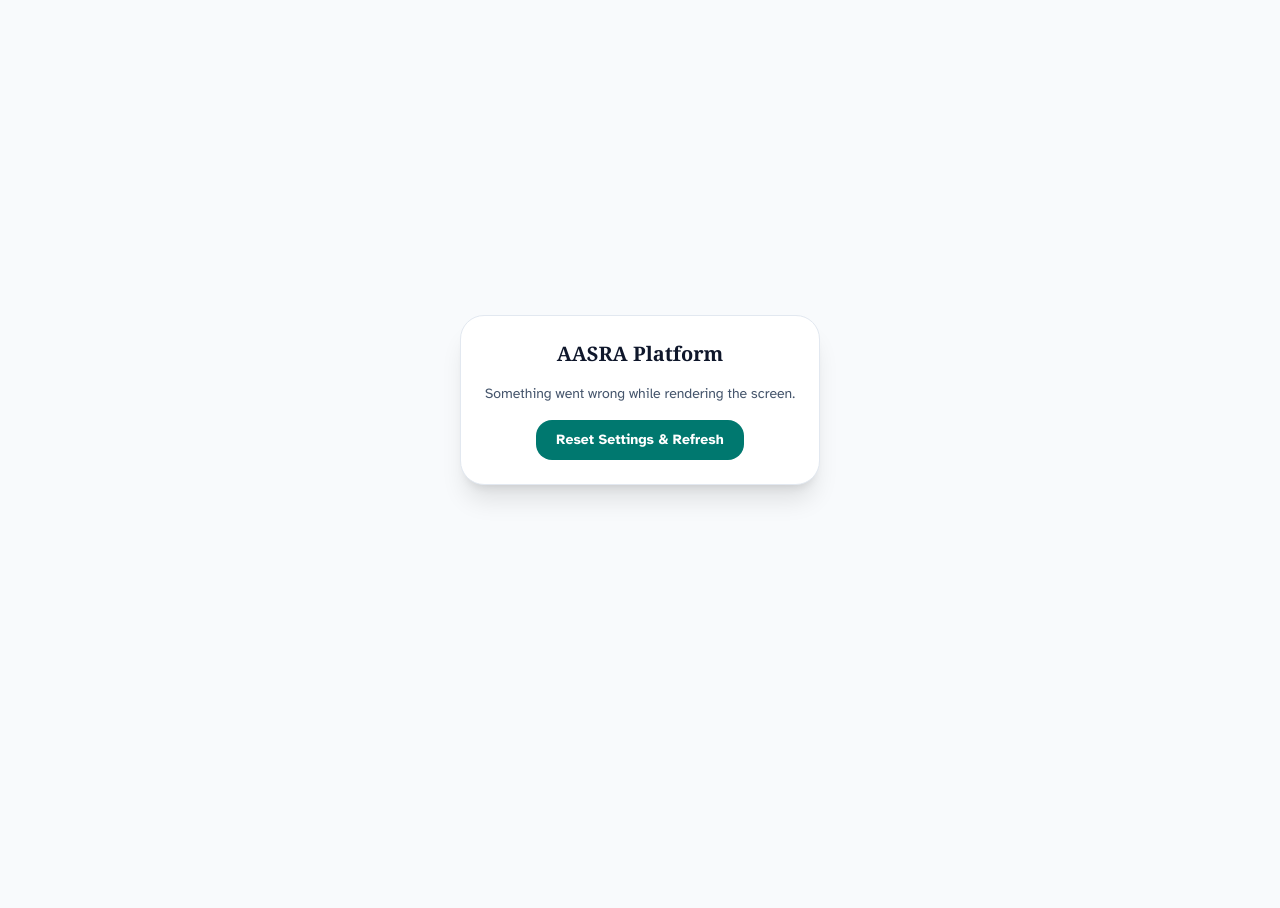
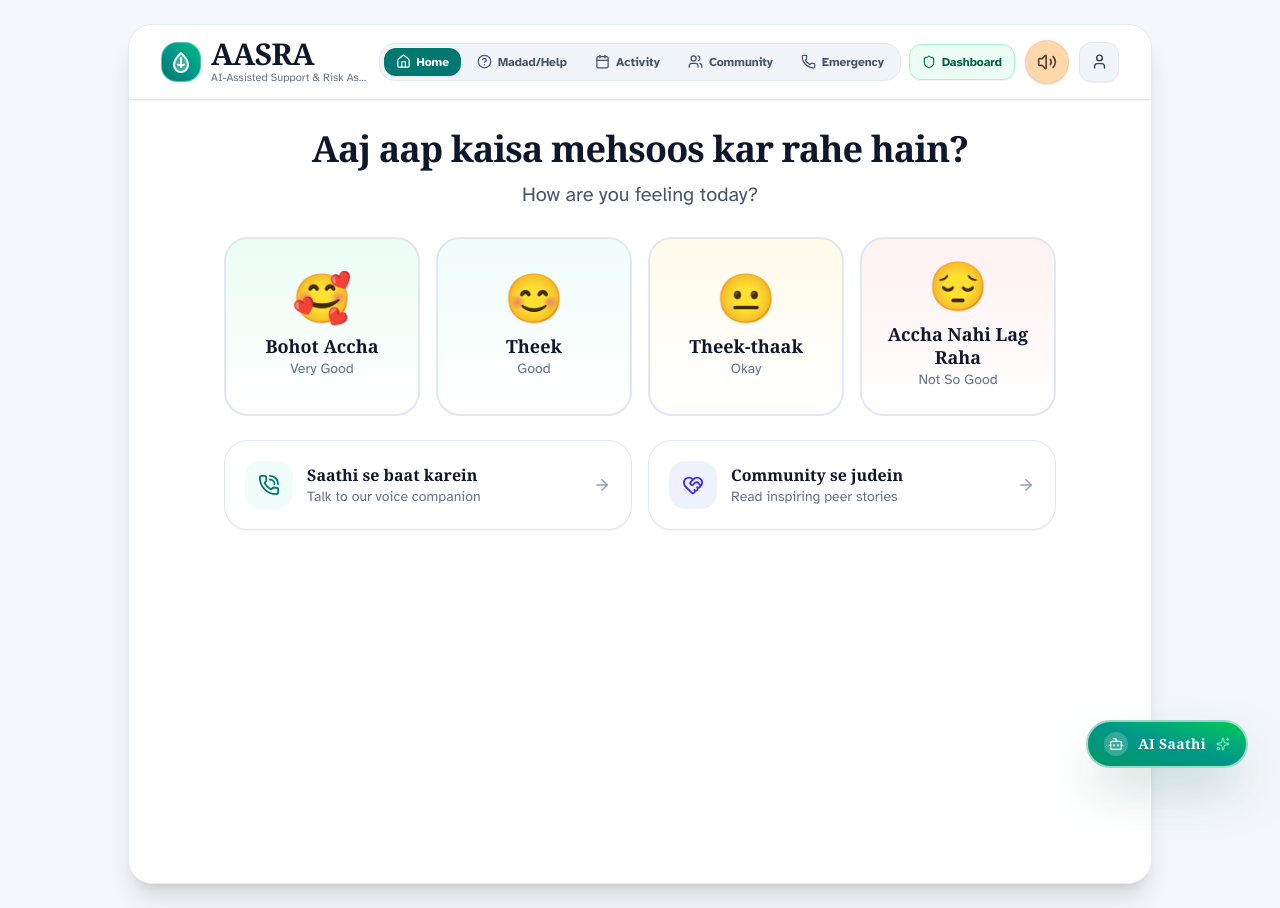
Before and after one commit to ParthAggarwal16/Aasra, a React (Vite) app: page / in a window 1280 px wide. Before the commit the page ends 800 px from the top, so only its background shows below. Built offline with nearby package versions, Linux system fonts and the light colour scheme; a web font is replaced by a local one.

Commit message:
fix(header): destructure onToggleAdminView and isAdminView props in Header component

```diff
--- a/src/App.tsx
+++ b/src/App.tsx
@@ -56,19 +56,20 @@ class ErrorBoundary extends React.Component<{ children: React.ReactNode }, Error
     if (this.state.hasError) {
       return (
         <div className="min-h-screen bg-slate-50 flex flex-col items-center justify-center p-6 text-center">
-          <div className="max-w-md bg-white p-6 rounded-3xl border border-slate-200 shadow-xl space-y-4">
-            <h2 className="font-serif text-xl font-bold text-slate-900">AASRA Platform</h2>
-            <p className="text-sm text-slate-600">Something went wrong while rendering the screen.</p>
+          <div className="max-w-lg bg-white p-6 rounded-3xl border border-slate-200 shadow-xl space-y-4 text-left">
+            <h2 className="font-serif text-xl font-bold text-slate-900">AASRA Platform Diagnostic</h2>
+            <p className="text-xs text-rose-600 font-mono bg-rose-50 p-3 rounded-xl border border-rose-200 break-all">
+              {this.state.error?.message || 'Unknown render error'}
+            </p>
             <button
               type="button"
               onClick={() => {
-                localStorage.removeItem('aasra_user_settings');
-                localStorage.removeItem('aasra_community_posts');
+                localStorage.clear();
                 window.location.reload();
               }}
-              className="px-5 py-2.5 bg-teal-700 hover:bg-teal-800 text-white text-sm font-semibold rounded-2xl cursor-pointer"
+              className="w-full py-2.5 bg-teal-700 hover:bg-teal-800 text-white text-sm font-semibold rounded-2xl cursor-pointer"
             >
-              Reset Settings & Refresh
+              Reset All LocalStorage & Reload
             </button>
           </div>
         </div>
--- a/src/components/Header.tsx
+++ b/src/components/Header.tsx
@@ -38,6 +38,8 @@ export const Header: React.FC<HeaderProps> = ({
   onToggleOffline,
   showBack = false,
   onBack,
+  isAdminView = false,
+  onToggleAdminView,
 }) => {
   const navItems = [
     { id: 'home' as TabType, label: 'Home', icon: Home },
```
